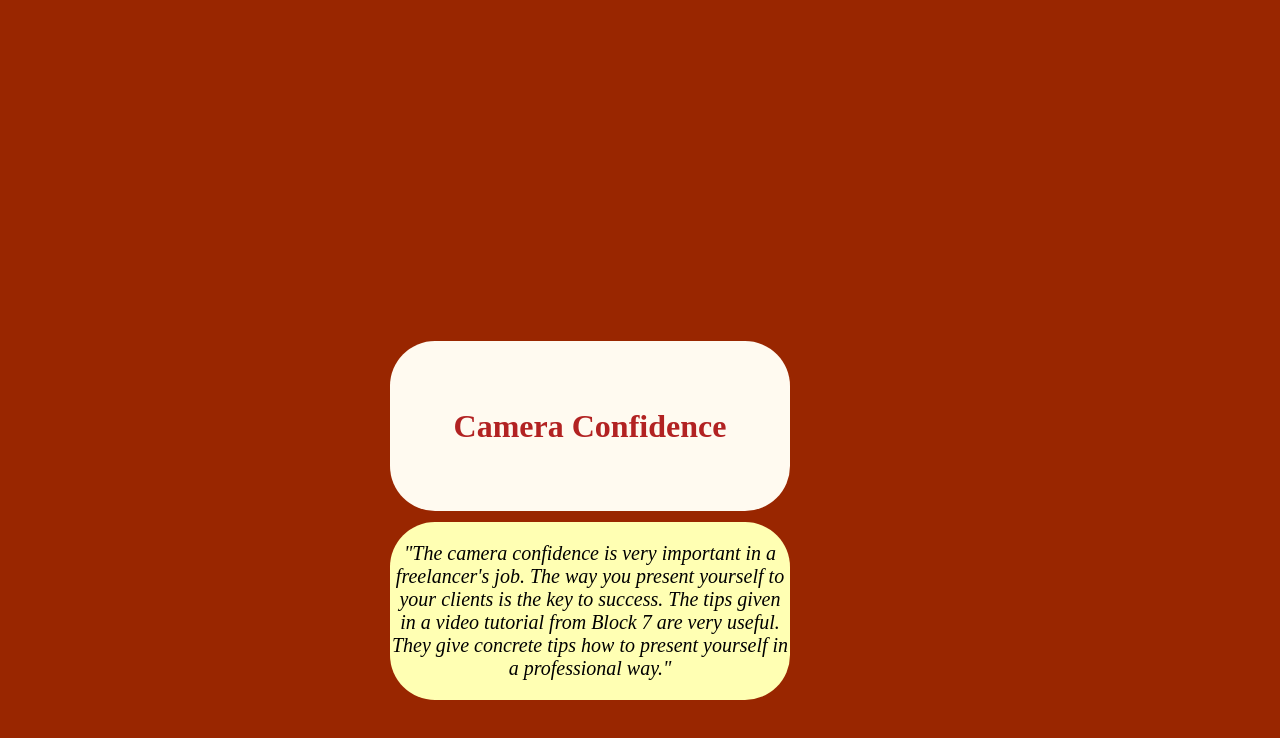
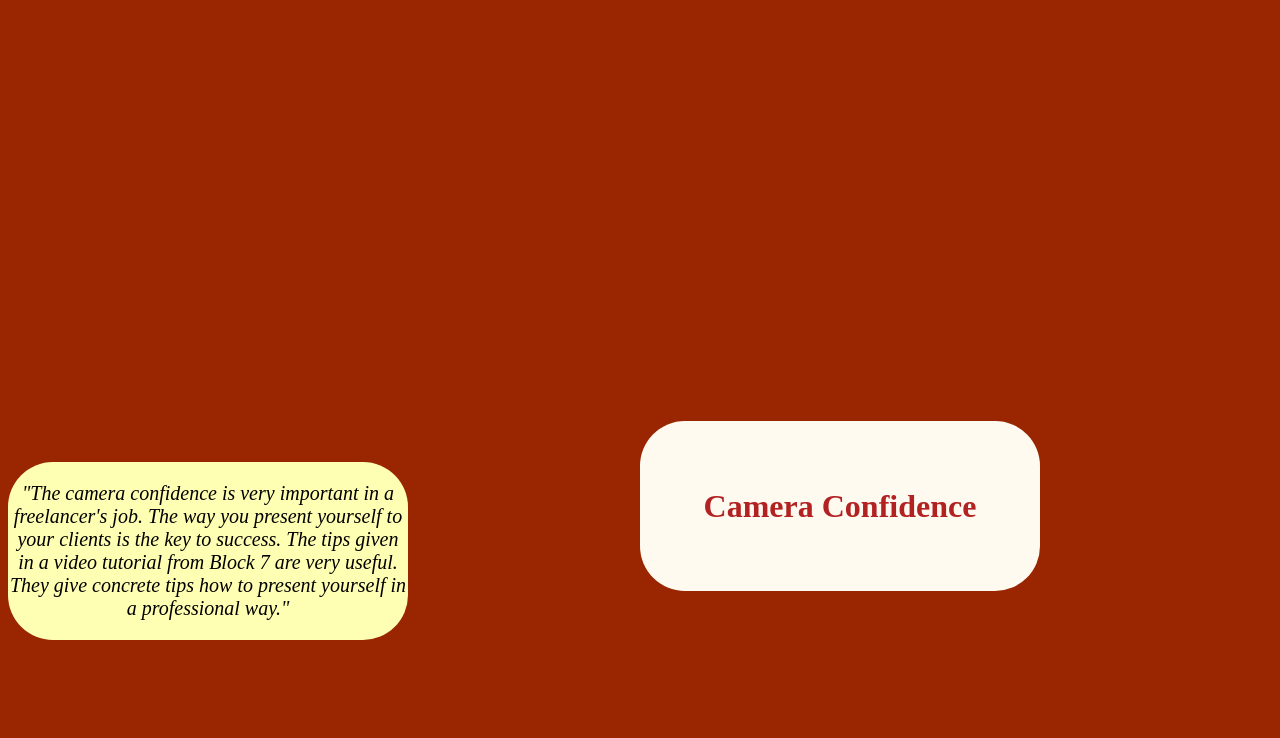
Before and after one commit to AgataKondzior/Block_7, a plain HTML site: page index.html in a window 1280 px wide. Both pictures are taken after a click on the element "Camera Confidence". Drawn offline with Linux system fonts and the light colour scheme.

Commit message:
Update style.css

```diff
--- a/style.css
+++ b/style.css
@@ -5,8 +5,8 @@ body {
 
 .content {
     position: absolute;
-	left: 390px;
-	top: 320px;
+	left: 50%;
+	top: 50%;
 	z-index: 2;
     width: 400px;
     height: 150px;
@@ -29,8 +29,8 @@ h1 {
 
 .hidden {
      position: absolute;
-	 left:390px;
-	 bottom: 100px;
+	 left:50%px;
+	 bottom: 20%;
 	 z-index: 1;
      width: 400px;
      height: auto;
```
